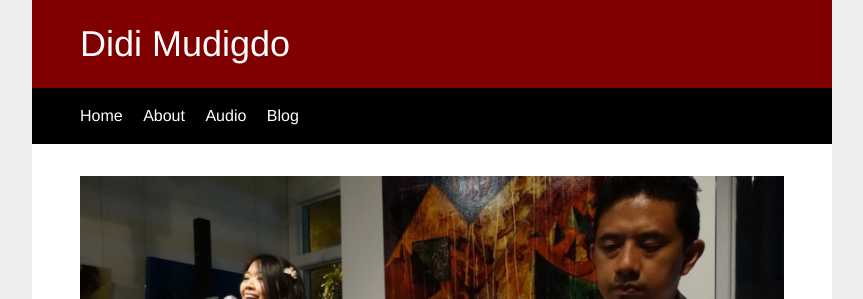
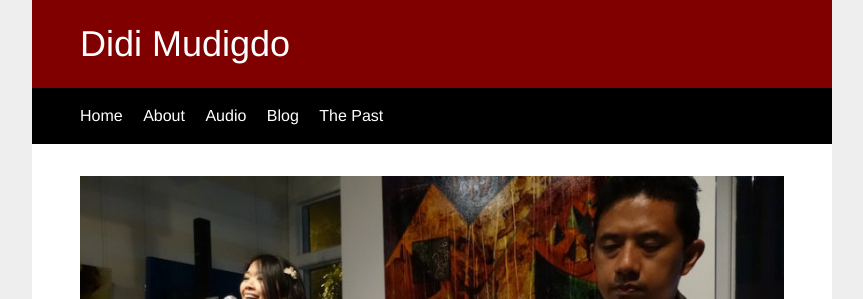
Before and after one commit to didijazz/didijazz.github.io, a Jekyll site: the page built from index.html, in a window 1280 px wide. Shown: the top 299 px of the page, without its empty margins (208-1071 px from the left). Built offline with Jekyll 4.4.1, drawn with Linux system fonts in a browser that asks for light colours.

Commit message:
Update default.html

```diff
--- a/_layouts/default.html
+++ b/_layouts/default.html
@@ -30,6 +30,7 @@
 					<li><a href="/about">About</a></li>
 					<li><a href="/audio">Audio</a></li>
 					<li><a href="/blog">Blog</a></li>
+					<li><a href="/about/pressposters.html">The Past</a></li>
 				</ul>
 			</div>
 			<div class="content">
```
